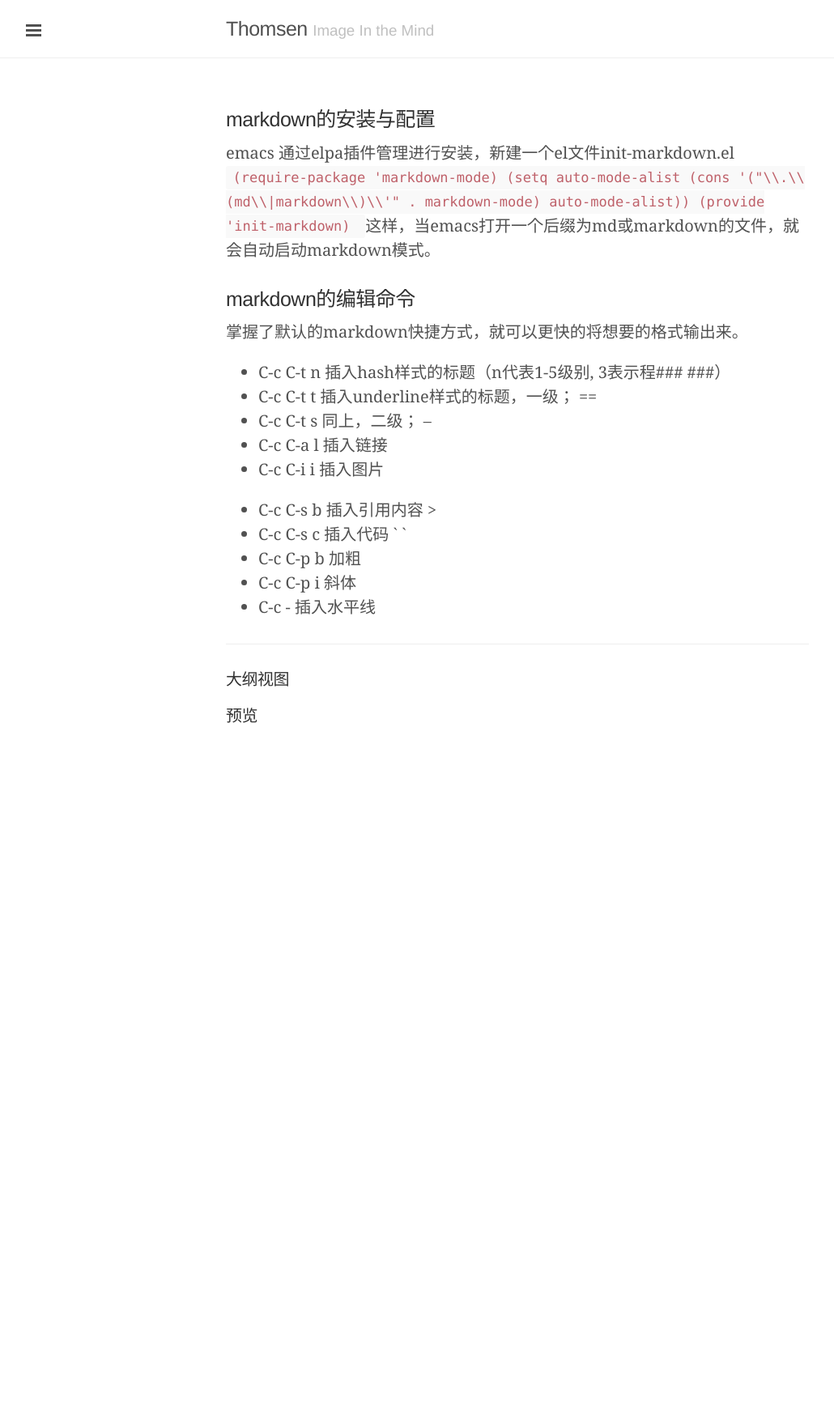
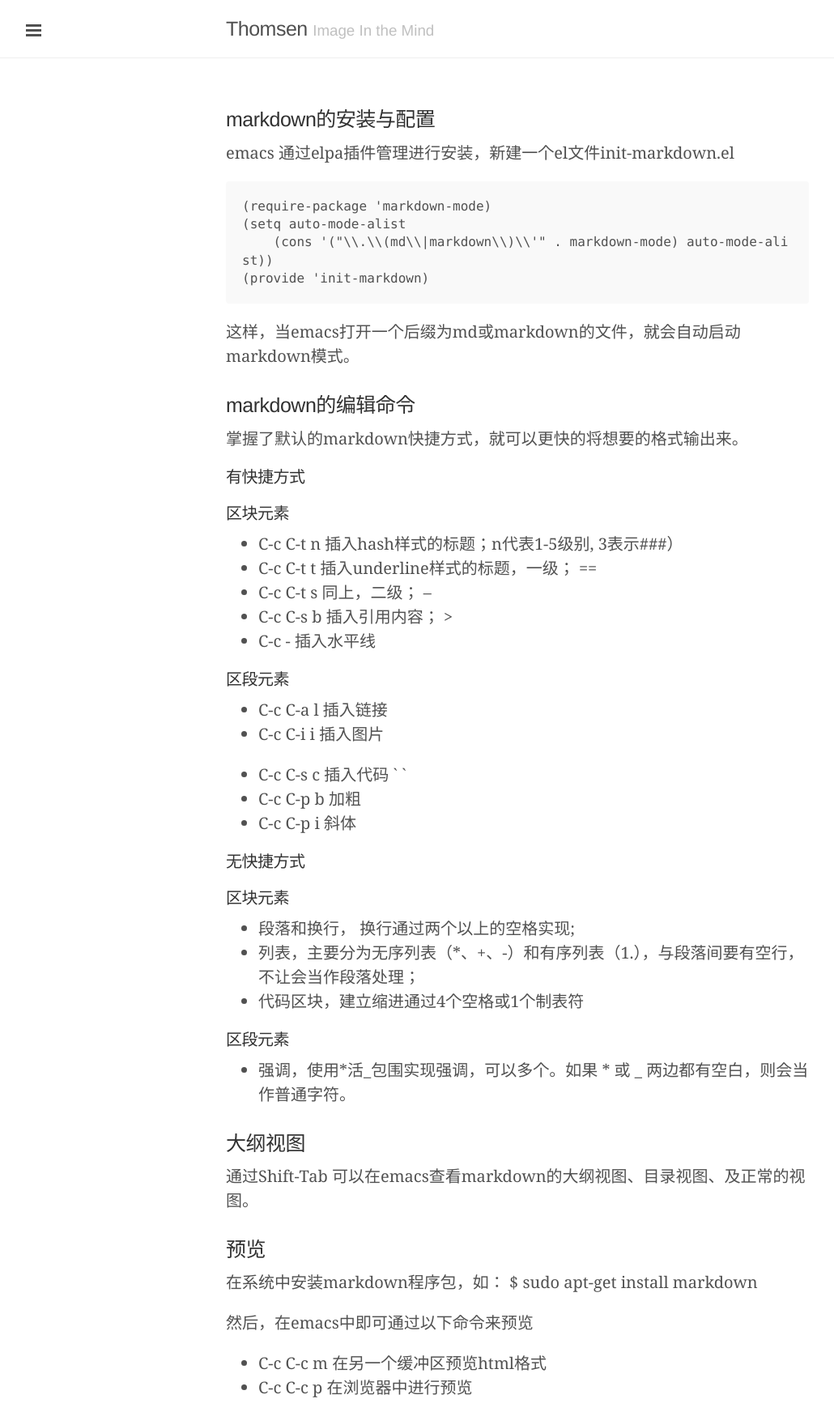
Before and after one commit to Thomsen/thomsen.github.com, a Jekyll site: the page built from _posts/2014-07-31-learnmarkdown.md, in a window 1280 px wide. Shown: the whole page at 81% size, without its empty margins (1-1031 px from the left). Built offline with Jekyll 4.4.1, drawn with Linux system fonts in a browser that asks for light colours; some web fonts are replaced; Markdown is read by kramdown in place of the engine named in the settings; before the commit the page ends 907 px from its top, so only the background shows below that.

Commit message:
add learn markdown

```diff
--- a/_posts/2014-07-31-learnmarkdown.md
+++ b/_posts/2014-07-31-learnmarkdown.md
@@ -5,29 +5,49 @@ title: Emacs Markdown模式
 
 ### markdown的安装与配置 ###
 emacs 通过elpa插件管理进行安装，新建一个el文件init-markdown.el
-<code>
-(require-package 'markdown-mode)
-(setq auto-mode-alist
+
+    (require-package 'markdown-mode)
+    (setq auto-mode-alist
         (cons '("\\.\\(md\\|markdown\\)\\'" . markdown-mode) auto-mode-alist))
-(provide 'init-markdown)
-</code>
+    (provide 'init-markdown)
+
 这样，当emacs打开一个后缀为md或markdown的文件，就会自动启动markdown模式。
 
 ### markdown的编辑命令 ###
 掌握了默认的markdown快捷方式，就可以更快的将想要的格式输出来。
-* C-c C-t n 插入hash样式的标题（n代表1-5级别, 3表示程\### \###）
+
+#### 有快捷方式 ####
+##### 区块元素 #####
+* C-c C-t n 插入hash样式的标题；n代表1-5级别, 3表示\###）
 * C-c C-t t 插入underline样式的标题，一级； ==
 * C-c C-t s 同上，二级； --
+* C-c C-s b 插入引用内容； >
+* C-c -     插入水平线
+
+##### 区段元素 #####
 * C-c C-a l 插入链接 []()
 * C-c C-i i 插入图片 ![]()
-* C-c C-s b 插入引用内容 >
 * C-c C-s c 插入代码 ` `
 * C-c C-p b 加粗
 * C-c C-p i 斜体
-* C-c -     插入水平线
 
--------------------------------------------------------------------------------
+#### 无快捷方式 ####
+##### 区块元素 #####
++ 段落和换行， 换行通过两个以上的空格实现;
++ 列表，主要分为无序列表（*、+、-）和有序列表（1.），与段落间要有空行，不让会当作段落处理；
++ 代码区块，建立缩进通过4个空格或1个制表符
 
-#### 大纲视图 ####
+##### 区段元素 #####
+- 强调，使用*活_包围实现强调，可以多个。如果 * 或 _ 两边都有空白，则会当作普通字符。
 
-#### 预览 ####
+### 大纲视图 ###
+通过Shift-Tab 可以在emacs查看markdown的大纲视图、目录视图、及正常的视图。
+
+### 预览 ###
+在系统中安装markdown程序包，如：
+$ sudo apt-get install markdown
+
+然后，在emacs中即可通过以下命令来预览
+
+* C-c C-c m 在另一个缓冲区预览html格式
+* C-c C-c p 在浏览器中进行预览
```
